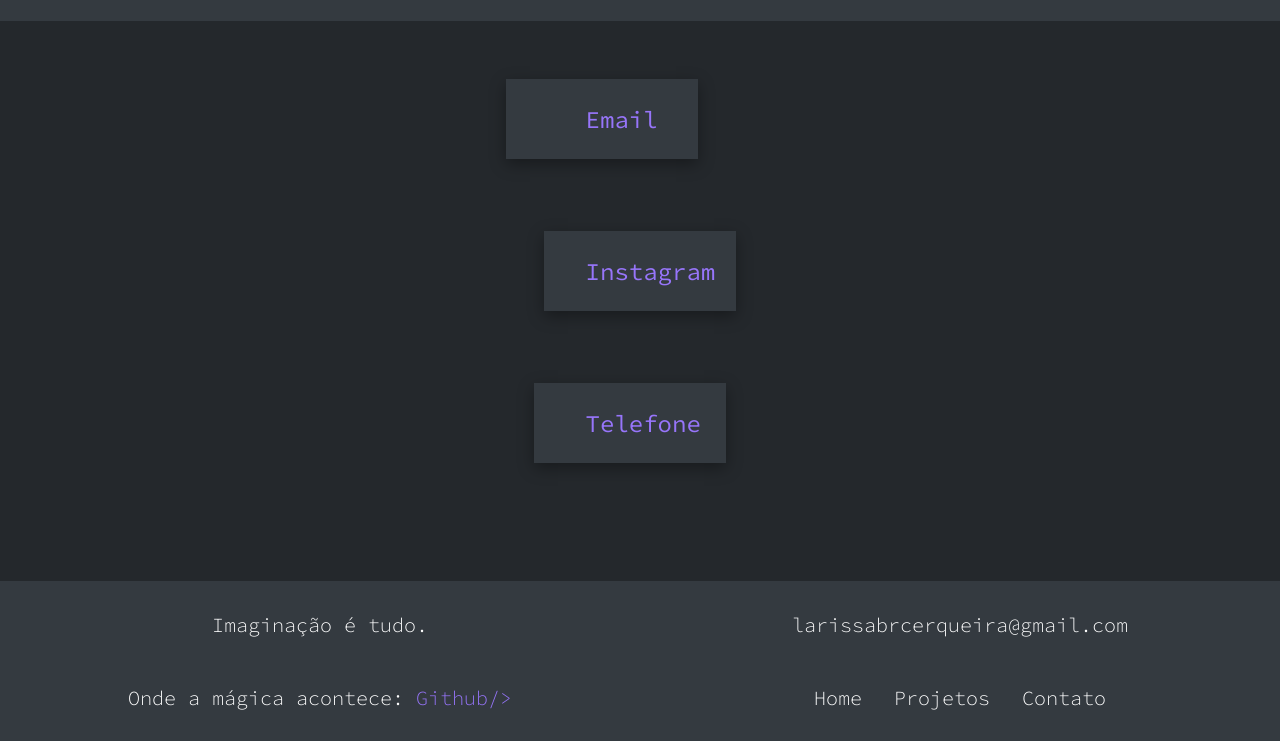
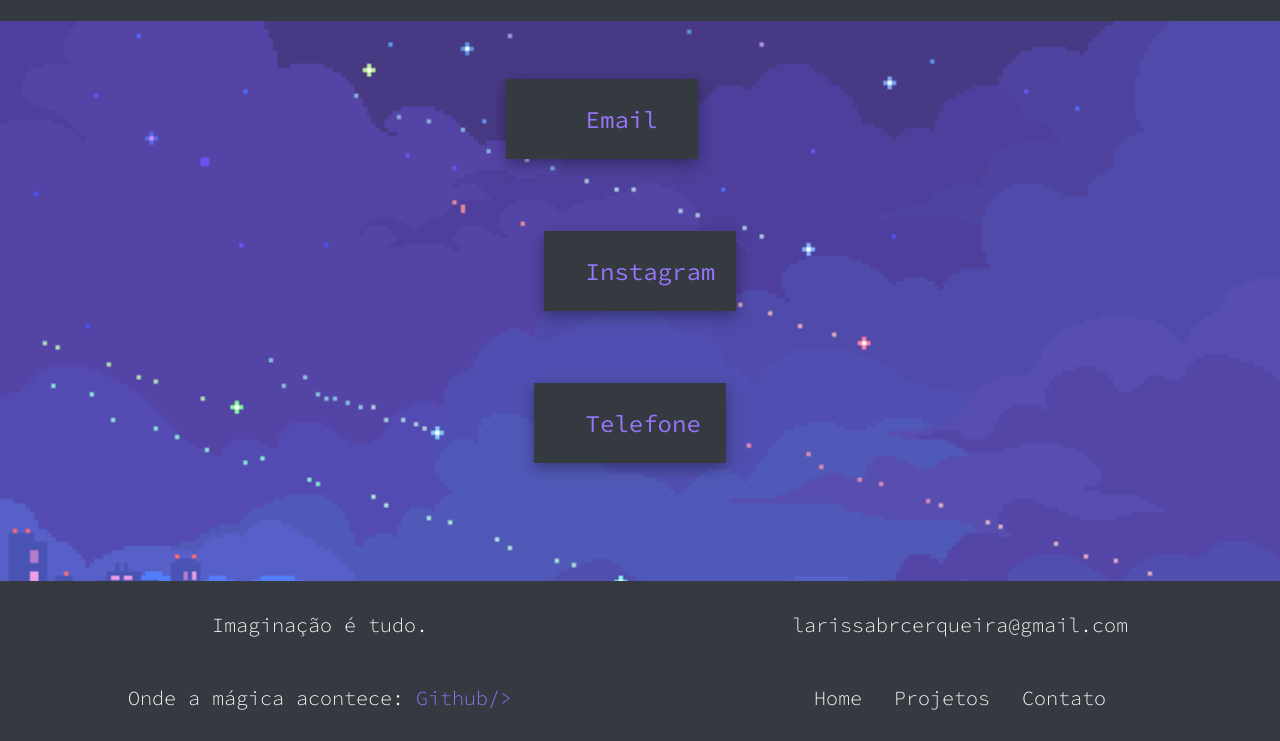
Before and after one commit to youtsuna/home_page, a plain HTML site: page contato.html in a window 1280 px wide. Shown: the part 59-800 px from the top of the page. Drawn offline with Linux system fonts and the light colour scheme; the site is published under a folder, as on GitHub Pages, so addresses that start at the root find nothing.

Commit message:
Ajuste de url de bg img

```diff
--- a/contato.css
+++ b/contato.css
@@ -143,7 +143,7 @@ body {
   color: #9775fa;
   height: 70vh;
   background-color: #24282c;
-  background-image: url(/img/gif.gif);
+  background-image: url(./img/gif.gif);
   background-size: cover;
   background-repeat: no-repeat;
   display: grid;
```
